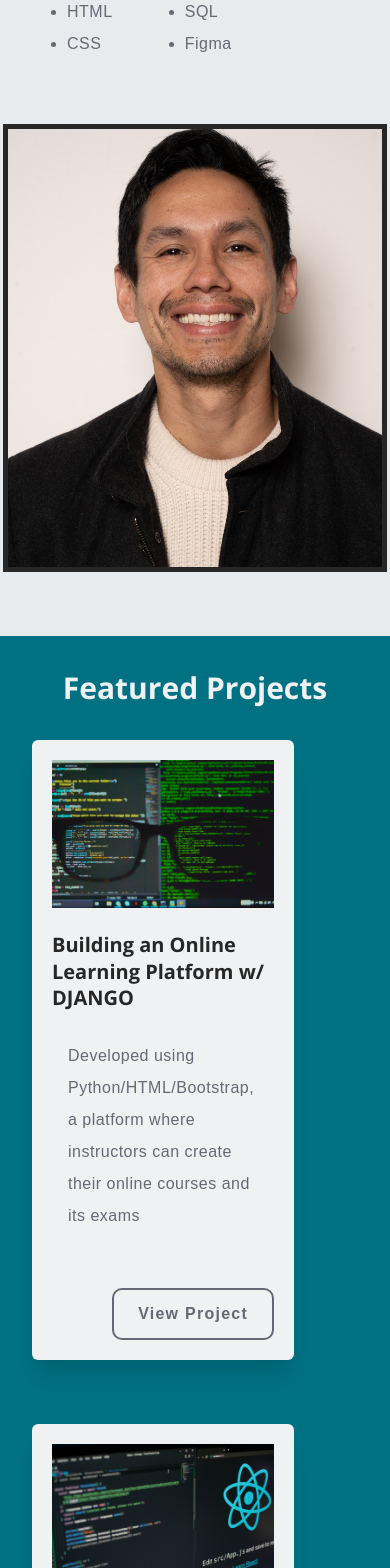
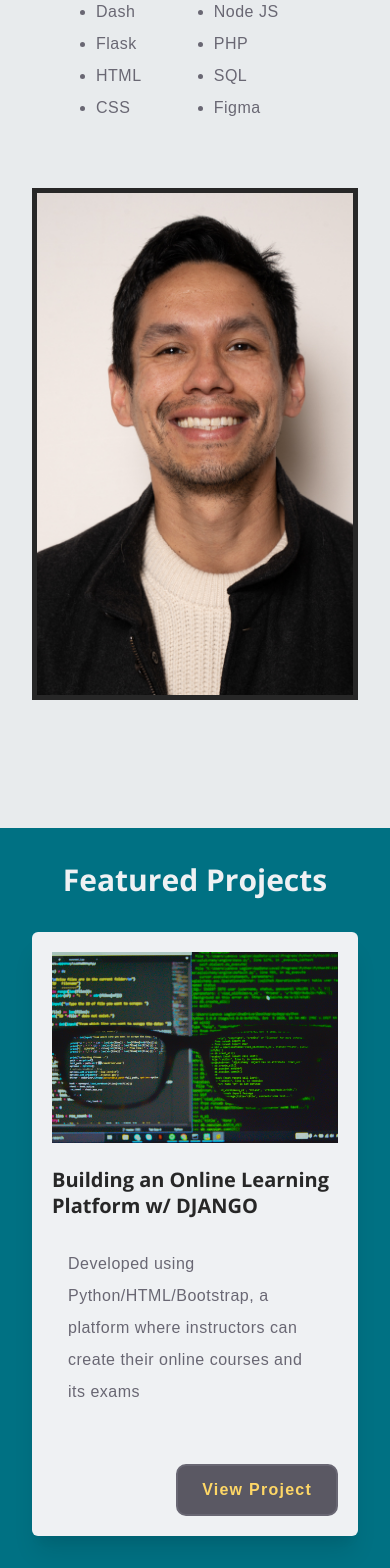
Before and after one commit to henrycmelo/personal-site, a React (Create React App) app: page / in a window 390 px wide. Shown: the part 2020-3588 px from the top of the page. Built offline with nearby package versions, Linux system fonts and the light colour scheme.

Commit message:
ella es callaita

```diff
--- a/src/components/AboutMeSection.js
+++ b/src/components/AboutMeSection.js
@@ -68,7 +68,7 @@ const intro= (
 const headshot = [
   {
     title:"Henry headshot",
-    getImageSrc: () => require("../images/Henry-headshot.jpg"),
+    getImageSrc: () => require("../images/headshot.jpg"),
 
   }
 ]
@@ -95,19 +95,20 @@ const AboutMeSection = () => (
         </Box>
 
 
-        <Box boxSize='sm'  >
+
           {headshot.map((headshots, index)=>(
             <Image
               key={index}
               src={headshots.getImageSrc()}
               alt={headshot.title}
-              boxSize='md'
-              objectFit='cover'
-              objectPosition='60% 20%'
+              boxSize={{base:'lg', md:'sm'}}
+              objectFit={'cover'}
+
+
               border="5px solid #272727"
              />
           ))}
-        </Box>
+
 
       </Stack>
 
--- a/src/components/Cards.js
+++ b/src/components/Cards.js
@@ -2,14 +2,13 @@ import { Heading, Image, Text, Card, CardBody, CardFooter, Stack } from "@chakra
 import React from "react";
 import SecondaryButton from "./SecondaryButton";
 import { Link } from 'react-router-dom';
+import { useAlertContext } from "../context/alertContext"
 
 const Cards = ({ title, description, imageSrc, to }) => {
-  const handleClick = () => {
-    window.scrollTo({ top: 0, behavior: 'smooth' });
-  }
+  const {handleClickToTop}=useAlertContext();
 
   return (
-    <Card maxW={['100%', 'md']} backgroundColor='light' boxShadow='xl' >
+    <Card maxW={['100%', 'md']} backgroundColor='light' boxShadow='xl'  >
       <CardBody>
 
         <Image src={imageSrc} alt={title} objectFit='cover' boxSize='100%' h='auto' />
@@ -22,7 +21,7 @@ const Cards = ({ title, description, imageSrc, to }) => {
 
       <CardFooter justify="flex-end">
 
-      <Link to={to}><SecondaryButton onClick={handleClick}>View Project</SecondaryButton> </Link>
+      <Link to={to}><SecondaryButton onClick={handleClickToTop}>View Project</SecondaryButton> </Link>
 
 
       </CardFooter>
--- a/src/components/Footer.js
+++ b/src/components/Footer.js
@@ -1,5 +1,5 @@
 import React from "react";
-import {  HStack, Heading, Text,Grid, GridItem, Divider } from "@chakra-ui/react";
+import { HStack, Heading, Text, Grid, GridItem, Divider } from "@chakra-ui/react";
 import { useAlertContext } from "../context/alertContext"
 import { FontAwesomeIcon } from "@fortawesome/react-fontawesome";
 import FullScreenSection from "./FullScreenSection";
@@ -20,7 +20,7 @@ const Footer = () => {
       <footer>
         <Grid
           templateRows='repeat(1, 1fr)'
-              templateColumns= {{ base: "repeat(1,1fr)", md: "repeat(2, 1fr)" }}
+          templateColumns={{ base: "repeat(1,1fr)", md: "repeat(1, 1fr)" }}
           gap={2}
           color="light"
           width={'100%'}
@@ -37,22 +37,22 @@ const Footer = () => {
           >
 
             <Heading as='h3' paddingBottom='0.5em'>Henry Castillo</Heading>
-            <Text  fontSize={{md:'sm', base:'xs'}} textStyle='body' padding="1em">Crafting seamless user experiences and building robust,
+            <Text fontSize={{ md: 'sm', base: 'xs' }} textStyle='body' padding="1em">Crafting seamless user experiences and building robust,
               end-to-end solutions - that's what I do as a UX designer and full-stack developer
             </Text>
           </GridItem>
           <GridItem
             colSpan={1}
-            colStart={{base:0, md:4,lg:4}}
-            colEnd={{base:0, md:6,lg:6}}
+            colStart={{ base: 0, md: 4, lg: 4 }}
+            colEnd={{ base: 0, md: 6, lg: 6 }}
 
             px={12}>
 
-              <Heading as='h3'paddingBottom='0.5em'> Socials</Heading>
+            <Heading as='h3' paddingBottom='0.5em'> Socials</Heading>
             <HStack color='yellow'>
               {socials.map(icons => (                // rendering the list of icons using .map () method
-                <a key={icons.id} href={icons.url} style={{padding:'1em'}} target="_blank" rel="noopener noreferrer" title={icons.url}>
-                  <FontAwesomeIcon  icon={icons.icon} size='2x' />
+                <a key={icons.id} href={icons.url} style={{ padding: '1em' }} target="_blank" rel="noopener noreferrer" title={icons.url}>
+                  <FontAwesomeIcon icon={icons.icon} size='2x' />
                 </a>)
               )}
             </HStack>
@@ -60,8 +60,8 @@ const Footer = () => {
 
 
         </Grid>
-        <Divider color='light'  alignItems="center"  margin="0 auto" />
-        <Text  color='yellow' size='xs' textStyle='body' textAlign='center'>© Copyright 2023. Designed and built by <b>Henry Castillo</b> </Text>
+        <Divider color='light' alignItems="center" margin="0 auto" />
+        <Text color='yellow' size='xs' textStyle='body' textAlign='center'>© Copyright 2023. Designed and built by <b>Henry Castillo</b> </Text>
 
       </footer>
 
--- a/src/components/Header.js
+++ b/src/components/Header.js
@@ -8,6 +8,7 @@ import { FontAwesomeIcon } from "@fortawesome/react-fontawesome";
 import SmallScreen from "./SmallScreen"
 import { useScrollLock } from "../hooks/useScrollLock";
 import { Link } from 'react-router-dom';
+
 
 
 
@@ -29,7 +30,7 @@ const Logo = ({ id, src, alt }) => <img style={{ width: '82px', height: '82px' }
 
 
 const Header = () => {
-  const { handleClick } = useAlertContext();
+  const { handleClick, handleClickToTop } = useAlertContext();
 
   const [previousScroll, setPreviousScroll] = useState(0)
   const [showMenu, setShowMenu] = useState(true)
@@ -141,7 +142,7 @@ const Header = () => {
               <nav >
 
                 <HStack spacing={8} display={{ base: 'none', md: "flex" }}  >
-                  <Link to="/"><button>Home</button></Link>
+                  <Link to="/"><button onClick={handleClickToTop}>Home</button></Link>
                   {(<button onClick={handleClick('aboutme')}>About</button>)}
                   {(<button onClick={handleClick('projects')}>Work</button>)}
                   {(<button onClick={handleClick('contactme')}> Contact</button>)}
--- a/src/components/ProjectsSection.js
+++ b/src/components/ProjectsSection.js
@@ -21,7 +21,7 @@ const projects = [
     description:
       "Conducted a usability testing project on the Archives of American Art donation page, providing recommendations to improve its functionality, navigation, and search capabilities",
     getImageSrc: () => require("../images/aaa.jpg"),
-    path:'/casestudyarchives'
+    path: '/casestudyarchives'
   },
   {
     title: "Designing a food menu app for a steakhouse",
@@ -37,10 +37,10 @@ const ProjectsSection = () => {
     <FullScreenSection
       backgroundColor="blue"
       isDarkBackground
-      alignItems={{base:'center', md:"flex-start", lg:'center'}}
+      alignItems={{ base: 'center', md: "flex-start", lg: 'center' }}
       spacing={8}
       width='100vw'
-      p={{base:8, md:32}}
+      p={{ base: 8, md: 32 }}
 
     >
       <Heading as="h1" id="projects-section">Featured Projects</Heading>
@@ -49,16 +49,13 @@ const ProjectsSection = () => {
 
       <Box
         display="grid"
-        gridTemplateColumns={{ base: "repeat(1,1fr)", md: "repeat(2,minmax(0,1fr))"}}
+        gridTemplateColumns={{ base: "repeat(1,1fr)", md: "repeat(2,minmax(0,1fr))" }}
         // The md breakpoint is a default breakpoint in Chakra UI that corresponds to screens with a width of 48em (768px) or larger
         gridGap={16}
-        alignContent={'center'}
-        pr={16}
+
+        justifyContent={'center'}
 
         pb={4}
-
-
-
       >
 
 
@@ -69,7 +66,8 @@ const ProjectsSection = () => {
             title={project.title}
             description={project.description}
             imageSrc={project.getImageSrc()}
-            to ={project.path}
+            to={project.path}
+            a
 
           />
         ))}
--- a/src/components/SecondaryButton.js
+++ b/src/components/SecondaryButton.js
@@ -4,13 +4,14 @@ import { Button } from "@chakra-ui/react";
 
 const SecondaryButton = ({children, onClick}) => {
     return (
-        <Button color='gray'
+        <Button color='yellow'
+                backgroundColor='#5A5863'
                 borderRadius='10px'
                 fontWeight='800'
                 p={6} textStyle="button"
                 onClick={onClick}
                 border= '2px solid #696773'
-                _hover={{bg:'#696773', color:'light'}}>{children}
+                _hover={{bg:'dark'}}>{children}
 
 
 
--- a/src/components/SmallScreen.js
+++ b/src/components/SmallScreen.js
@@ -6,7 +6,7 @@ import React from "react";
 
 
 const SmallScreen = ({className,children}) => {
-    const { handleClick } = useAlertContext();
+    const { handleClick, handleClickToTop } = useAlertContext();
     return (
 
         <Box
@@ -37,7 +37,7 @@ const SmallScreen = ({className,children}) => {
                             <Box display='absolute' justifyContent='center' alignItems='center'>
 
                                 <VStack spacing={20} >
-                                    {(<Link to="/"><button>Home</button></Link>)}
+                                    {(<Link to="/"><button onClick={handleClickToTop}>Home</button></Link>)}
 
 
                                     {(<button onClick={handleClick('aboutme')}>About</button>)}
--- a/src/context/alertContext.js
+++ b/src/context/alertContext.js
@@ -55,6 +55,11 @@ export const AlertProvider = ({ children }) => {
 
   ];
 
+
+  const handleClickToTop = () => {
+      window.scrollTo({ top: 0, behavior: 'smooth' });
+    };
+
   return (
     <AlertContext.Provider
       value={{
@@ -62,7 +67,8 @@ export const AlertProvider = ({ children }) => {
         onOpen: (type, message,error) => setState({ isOpen: true, type, message,error }),
         onClose: () => setState({ isOpen: false, type: '', message: '' }),
         handleClick,
-        socials
+        socials,
+        handleClickToTop
       }}
     >
       {children}
```
Also changed, not shown: src/pages/CaseStudyArchives.js (+36 -32 lines), src/images/Henry-headshot.jpg (deleted), src/images/headshot.jpg (added). Lines whose indentation alone changed are shown as unchanged.
